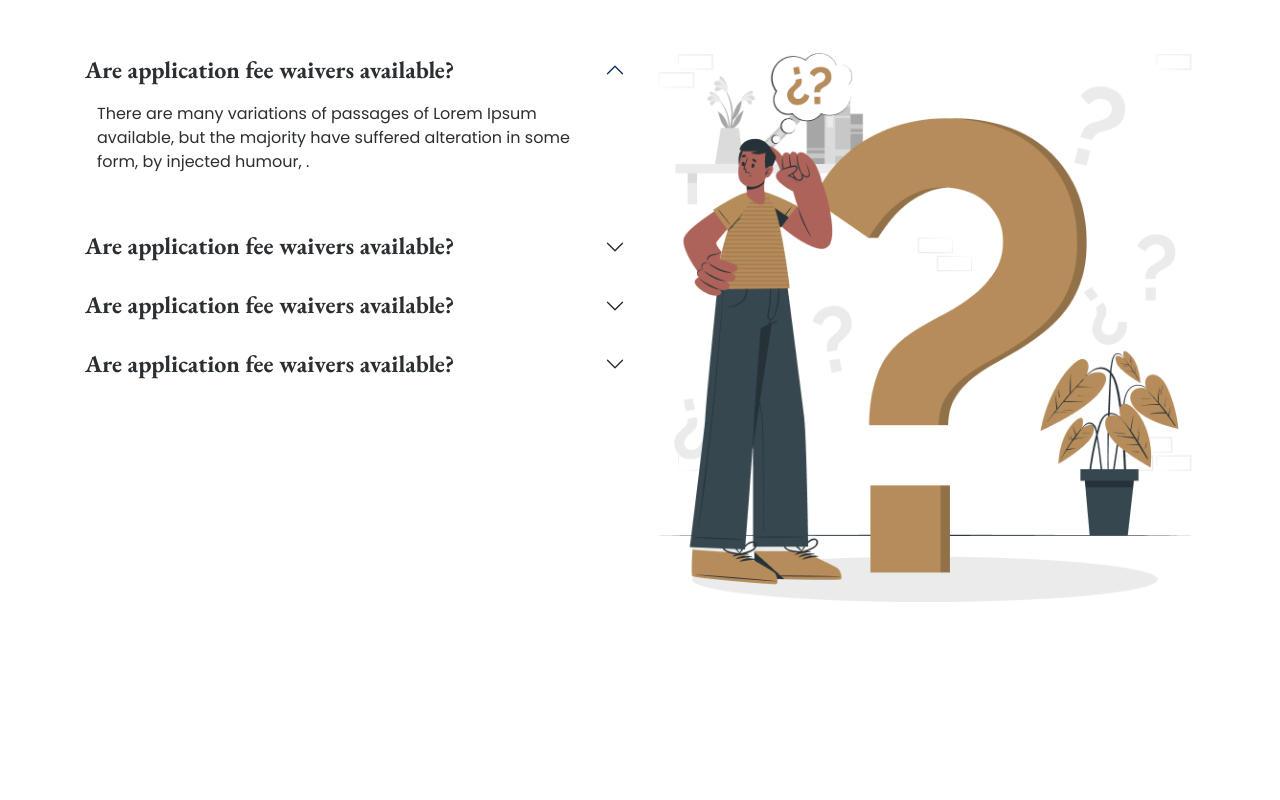
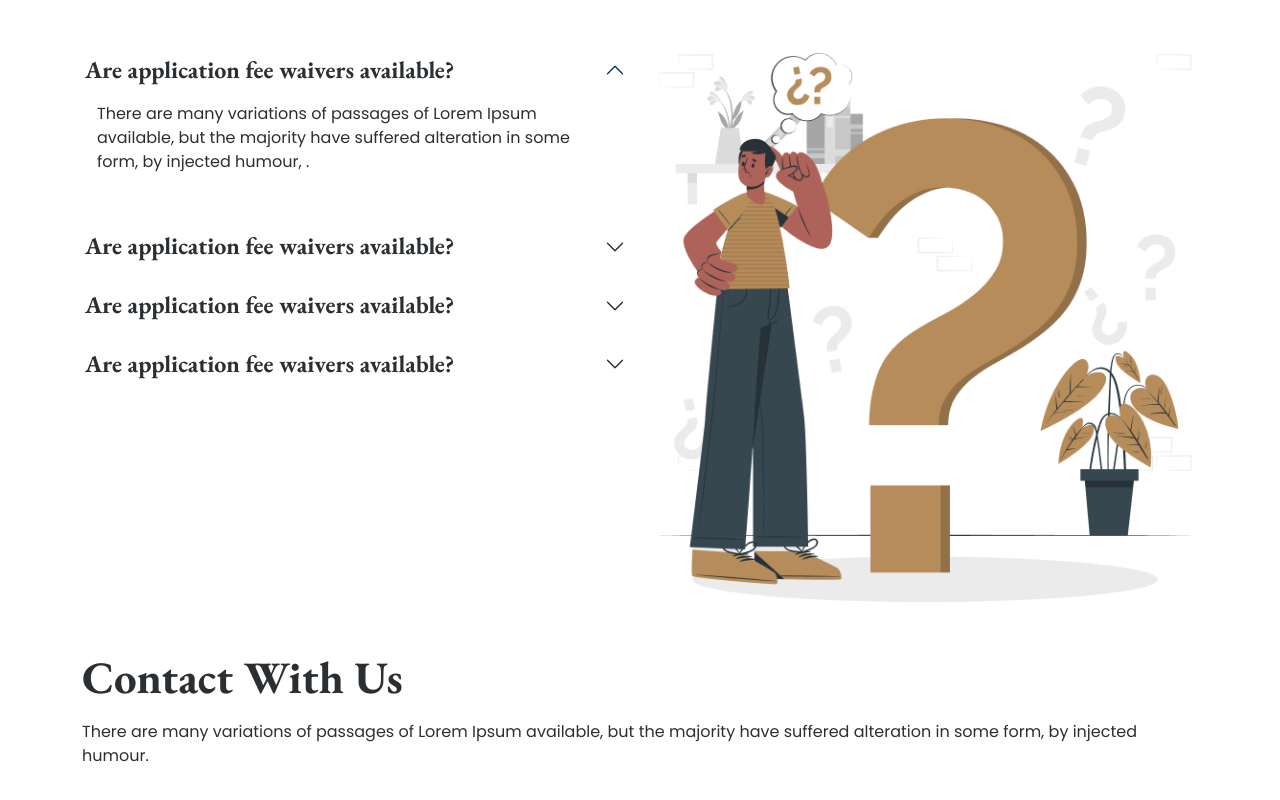
Before and after one commit to hasiburrahmanbiplab/legal-solution, a plain HTML site: page index.html in a window 1280 px wide. Shown: the part 2733-3533 px from the top of the page. Before the commit the page ends 3383 px from the top, so only its background shows below. Drawn offline with nearby package versions, Linux system fonts and the light colour scheme.

Commit message:
contact header part added and work in progress

```diff
--- a/index.html
+++ b/index.html
@@ -336,7 +336,10 @@
         <div class="container">
           <div class="row">
             <div class="col-12">
-              <div class="contact-heading"></div>
+              <div class="contact-heading">
+                <h2 class="section-h2 eb-garamond fw-bold text-secondary-emphasis">Contact With Us</h2>
+                <p class="fs-6 poppines fw-nomal text-secondary-emphasis lh-base py-3">There are many variations of passages of Lorem Ipsum available, but the majority have suffered alteration in some form, by injected humour.</p>
+              </div>
             </div>
             <div class="col-12"></div>
           </div>
```
